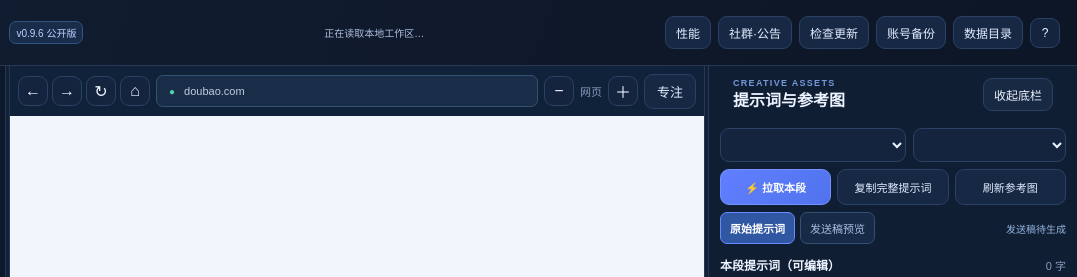
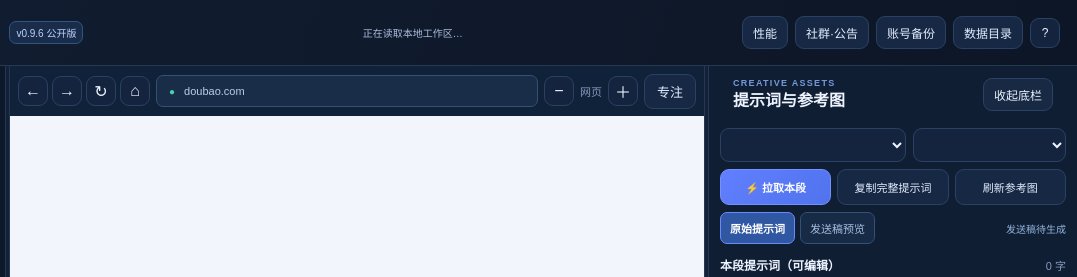
Before and after one commit to 603141335-lgtm/ai-manju-workbench, an Electron app: page src/index.html in a window 1280 px wide. Shown: the top 277 px of the page, 203-1280 px from the left. Drawn offline with Linux system fonts and the light colour scheme; no server answers.

Commit message:
ux(public): avoid confusing disabled auto-updater, direct users to community version notices

```diff
--- a/src/index.html
+++ b/src/index.html
@@ -13,7 +13,7 @@
   <header class="topbar">
     <div class="brand"><span class="brandmark">◈</span><div><strong>豆包创作舱</strong><small>多账号 × 漫剧创作融合工作台</small></div><span class="vbadge" id="appVersionBadge">v0.9.6 公开版</span></div>
     <div class="topcenter" id="topCenter">正在读取本地工作区…</div>
-    <div class="topactions"><button class="ghost compact" id="btnPerformance" title="浏览器占用和性能模式">性能</button><button class="ghost compact" id="btnNotice" title="联网公告与社群信息">社群·公告 <span id="noticeDot" class="noticeDot" hidden>●</span></button><button class="ghost" id="btnCheckUpdate">检查更新</button><button class="primary" id="btnInstallUpdate" hidden>安装更新</button><button class="ghost" id="btnBackup">账号备份</button><button class="ghost" id="btnData">数据目录</button><button class="iconBtn" id="btnHelp" aria-label="帮助">?</button></div>
+    <div class="topactions"><button class="ghost compact" id="btnPerformance" title="浏览器占用和性能模式">性能</button><button class="ghost compact" id="btnNotice" title="联网公告与社群信息">社群·公告 <span id="noticeDot" class="noticeDot" hidden>●</span></button><button class="ghost" id="btnCheckUpdate" hidden title="当前公开版使用社群公告手动下载安装更新">检查更新</button><button class="primary" id="btnInstallUpdate" hidden>安装更新</button><button class="ghost" id="btnBackup">账号备份</button><button class="ghost" id="btnData">数据目录</button><button class="iconBtn" id="btnHelp" aria-label="帮助">?</button></div>
   </header>
   <main class="layout" id="layout">
     <aside class="sidebar" id="accountsPanel">
```
